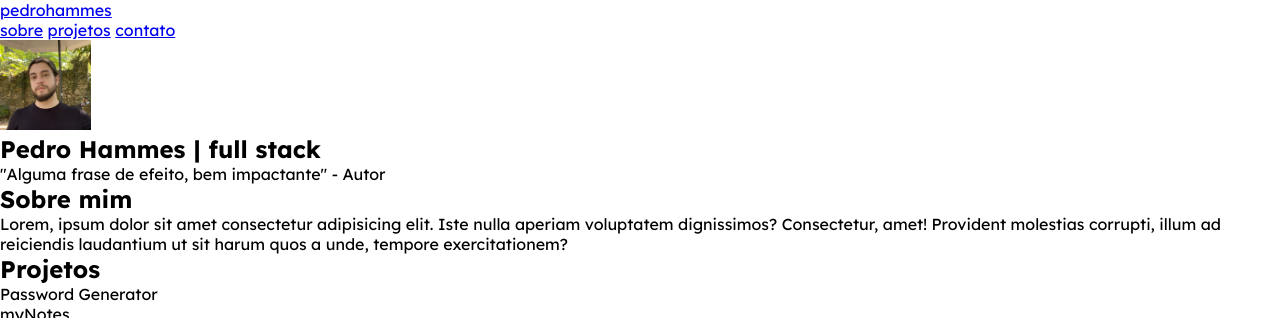
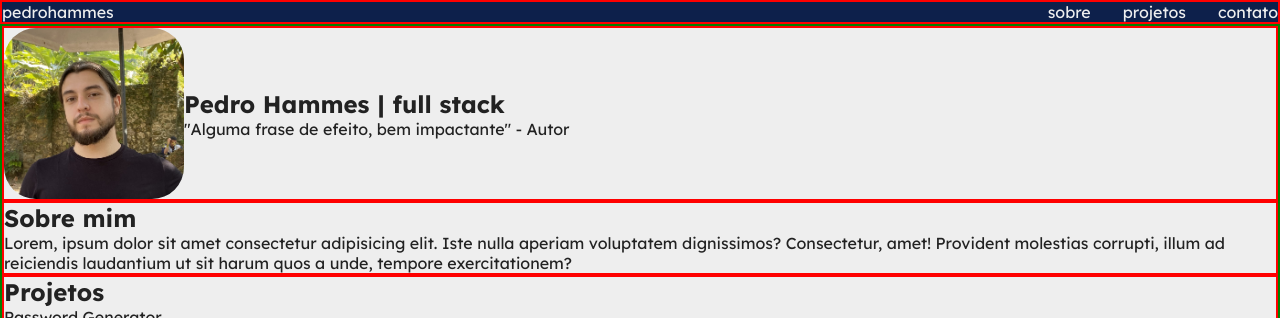
Before and after one commit to PedroHammes/pedrohammes.com, a plain HTML site: page index.html in a window 1280 px wide. Shown: the top 318 px of the page. Drawn offline with Linux system fonts and the light colour scheme.

Commit message:
layout básico

```diff
--- a/index.html
+++ b/index.html
@@ -24,10 +24,13 @@
         </nav>
     </header>
 
-    <section>
-        <img src="./foto_perfil.jpg" alt="foto_de_perfil" style="height: 90px;">
+    <main>
+        <section id="presentation">
+            <img src="./foto_perfil.jpg" alt="foto_de_perfil">
+            <div>
                 <h1>Pedro Hammes | full stack</h1>
                 <p>"Alguma frase de efeito, bem impactante" - Autor </p>
+            </div>
         </section>
 
         <section id="about_me">
@@ -47,10 +50,11 @@
                 <li>myNotes</li>
             </ul>
         </section>
+    </main>
 
     <footer id="contact">
         <h2>Contato</h2>
-        <a href="www.linkedin.com/in/pedrohammes" target="_blank">LinkedIn</a>
+        <a href="https://www.linkedin.com/in/pedrohammes" target="_blank">LinkedIn</a>
         <a href="https://github.com/PedroHammes" target="_blank">Github</a>
         <a href="#" target="_blank">Email</a>
         <a href="#" target="_blank">WhatsApp</a>
--- a/style.css
+++ b/style.css
@@ -5,3 +5,49 @@
 
     font-family: "Lexend";
 }
+
+body {
+    background-color: #eee;
+    color: #222;
+}
+
+header {
+    background-color: #0d204b;
+    border: 2px solid red;
+
+    display: flex;
+    justify-content: space-between;
+}
+
+header a {
+    color: #eee;
+    text-decoration: none;
+}
+
+header nav {
+    display: flex;
+    gap: 32px;
+}
+
+main {
+    border: 2px solid green;
+}
+
+#presentation img {
+    width: 180px;
+    height: 171px;
+    border-radius: 32px;
+}
+
+#presentation {
+    display: flex;
+    align-items: center;
+}
+
+section {
+    border: 2px solid red;
+}
+
+footer {
+    border: 2px solid red;
+}
```
Lines whose indentation alone changed are shown as unchanged.
